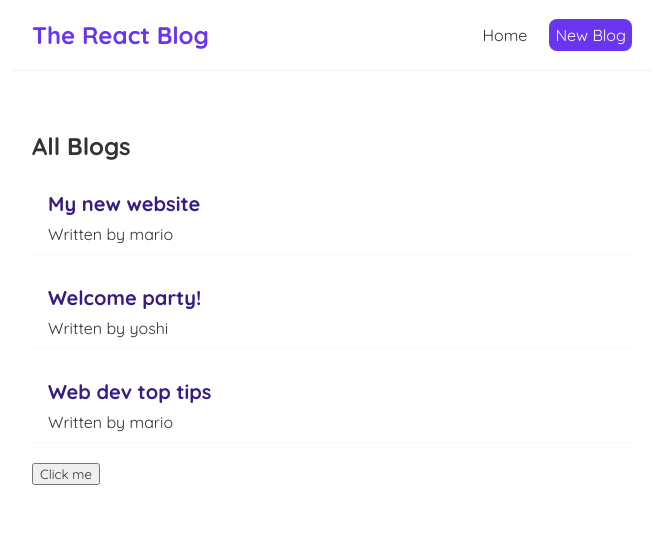
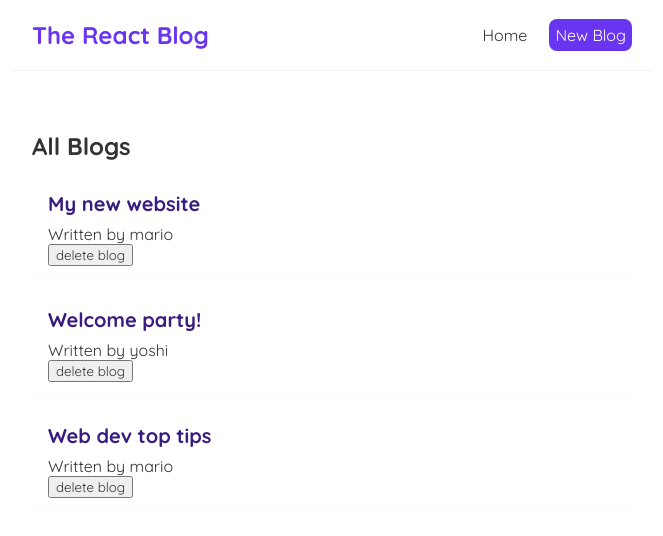
Before and after one commit to 8Pedro8/React-Blog-with-JSON-Server, a React (Vite) app: page / in a window 1280 px wide. Shown: the top 536 px of the page, without its empty margins (308-971 px from the left). Built offline with nearby package versions, Linux system fonts and the light colour scheme.

Commit message:
Create btn and its functionality to delete single blog

```diff
--- a/src/BlogList.jsx
+++ b/src/BlogList.jsx
@@ -1,4 +1,4 @@
-const BlogList = ({ blogs, title }) => {
+const BlogList = ({ blogs, title, handleDelete}) => {
 
     return (
         <div className="blog-list">
@@ -7,6 +7,7 @@
                 <div className="blog-preview" key={blog.id}>
                     <h2>{ blog.title }</h2>
                     <p>Written by {blog.author}</p>
+                    <button onClick={ () => handleDelete(blog.id) }>delete blog</button>
                 </div>
             ))}
         </div>
--- a/src/Home.jsx
+++ b/src/Home.jsx
@@ -9,14 +9,14 @@
         { title: 'Web dev top tips', body: 'lorem ipsum...', author: 'mario', id: 3 }
     ])
 
-    const handleClick = (name, e) => {
-        console.log('hello ' + name, e.target);
+    const handleDelete = (id) => {
+        const newBlogs = blogs.filter(blog => blog.id !== id);
+        setBlogs(newBlogs);
     }
 
     return (
         <div className="home">
-            <BlogList blogs={blogs} title="All Blogs"/>
-            <button onClick={(e) => handleClick('Naruto', e)}>Click me</button>
+            <BlogList blogs={blogs} title="All Blogs" handleDelete={handleDelete}/>
         </div>
      );
 }
```
